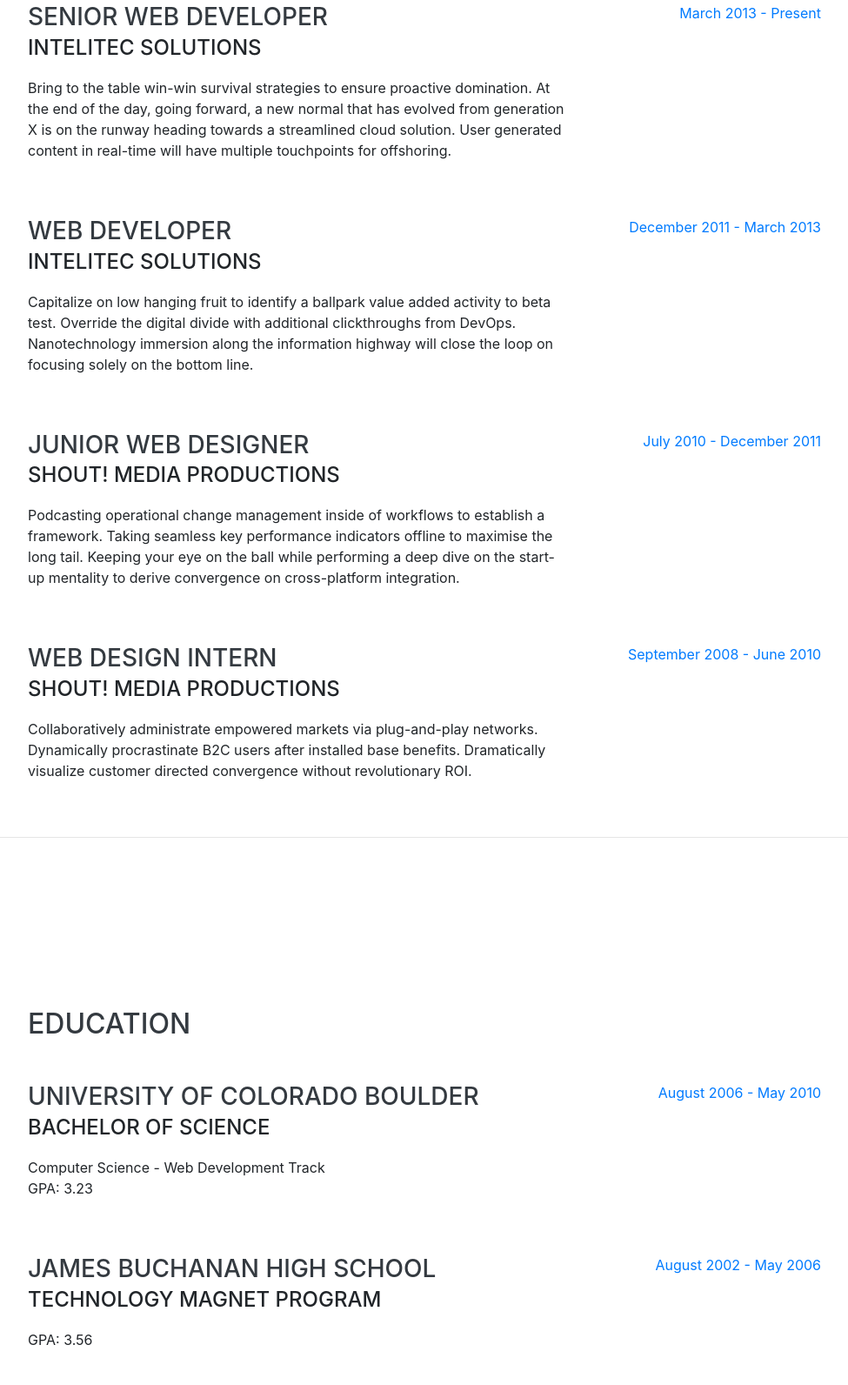
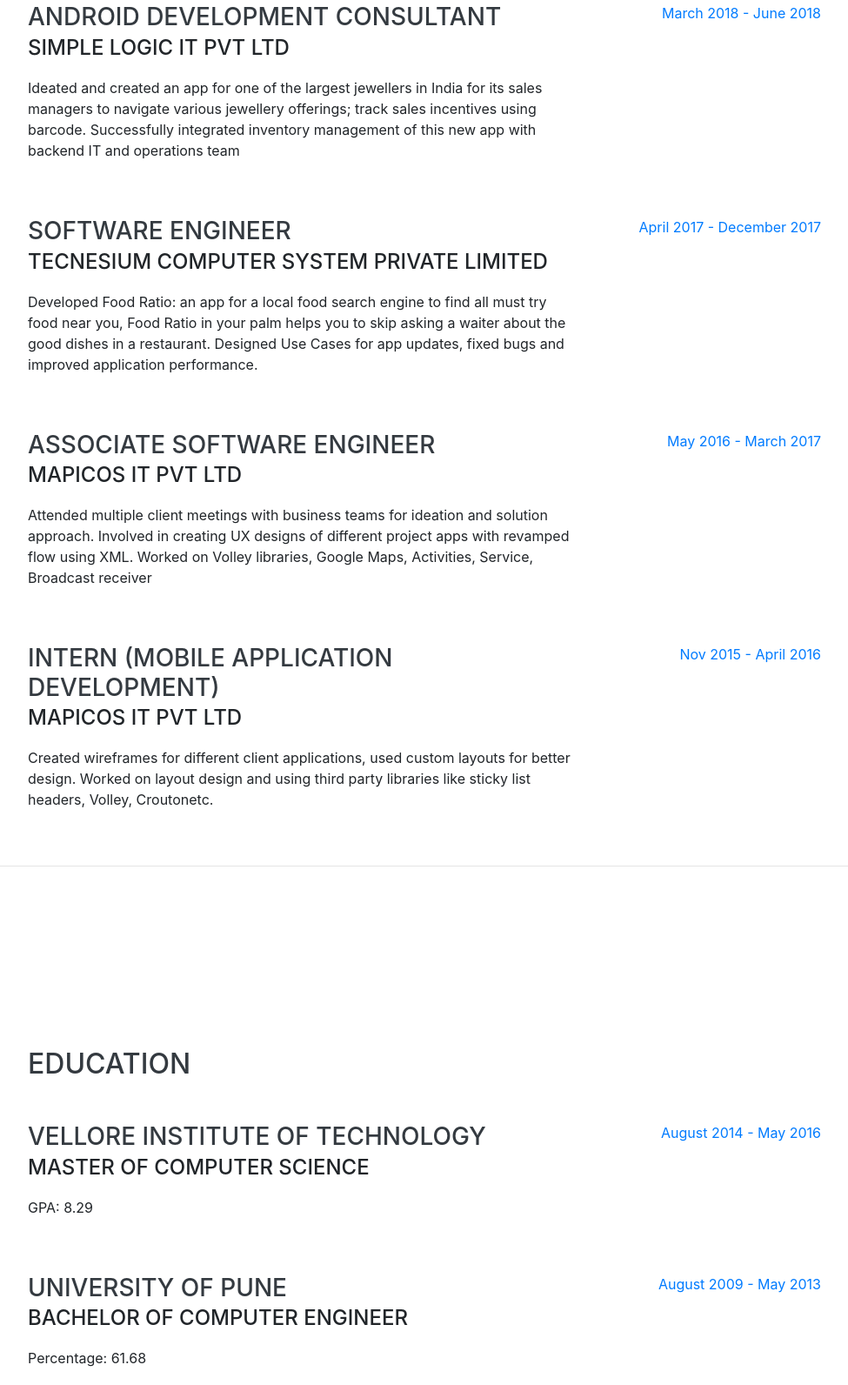
Before and after one commit to mayuri2392/Portfolio, a website with bundled scripts: page index.html in a window 1280 px wide. Shown: the part 932-2524 px from the top of the page at 87% size, without its empty margins (288-1263 px from the left). Built offline with nearby package versions, Linux system fonts and the light colour scheme; a web font is replaced by a local one.

Commit message:
Changed experience, education and about

```diff
--- a/index.html
+++ b/index.html
@@ -66,10 +66,10 @@
         <h1 class="mb-0">Mayuri
           <span class="text-primary">Patil</span>
         </h1>
-        <div class="subheading mb-5">3542 Berry Street · Cheyenne Wells, CO 80810 · (317) 585-8468 ·
-          <a href="mailto:name@email.com">name@email.com</a>
+        <div class="subheading mb-5">Al Barsha · Dubai, CO 80810 · (+971) 565572424 ·
+          <a href="mailto:name@email.com">mayuripatil2392@gmail.com</a>
         </div>
-        <p class="lead mb-5">I am experienced in leveraging agile frameworks to provide a robust synopsis for high level overviews. Iterative approaches to corporate strategy foster collaborative thinking to further the overall value proposition.</p>
+        <p class="lead mb-5">M.Tech in Computer Science from VIT Vellore, post which 2+ years of experience as an Android Developer with exposure to third party APIs, social integration and AI. Currently on spouse resident visa at Dubai and looking actively for relevant profiles. Open for working either on a project basis or a full time basis, availability on immediate basis.</p>
         <div class="social-icons">
           <a href="#">
             <i class="fab fa-linkedin-in"></i>
@@ -95,45 +95,45 @@
 
         <div class="resume-item d-flex flex-column flex-md-row justify-content-between mb-5">
           <div class="resume-content">
-            <h3 class="mb-0">Senior Web Developer</h3>
-            <div class="subheading mb-3">Intelitec Solutions</div>
-            <p>Bring to the table win-win survival strategies to ensure proactive domination. At the end of the day, going forward, a new normal that has evolved from generation X is on the runway heading towards a streamlined cloud solution. User generated content in real-time will have multiple touchpoints for offshoring.</p>
+            <h3 class="mb-0">Android Development Consultant</h3>
+            <div class="subheading mb-3">Simple Logic IT Pvt Ltd</div>
+            <p>Ideated and created an app for one of the largest jewellers in India for its sales managers to navigate various jewellery offerings; track sales incentives using barcode. Successfully integrated inventory management of this new app with backend IT and operations team </p>
           </div>
           <div class="resume-date text-md-right">
-            <span class="text-primary">March 2013 - Present</span>
+            <span class="text-primary">March 2018 - June 2018</span>
           </div>
         </div>
 
         <div class="resume-item d-flex flex-column flex-md-row justify-content-between mb-5">
           <div class="resume-content">
-            <h3 class="mb-0">Web Developer</h3>
-            <div class="subheading mb-3">Intelitec Solutions</div>
-            <p>Capitalize on low hanging fruit to identify a ballpark value added activity to beta test. Override the digital divide with additional clickthroughs from DevOps. Nanotechnology immersion along the information highway will close the loop on focusing solely on the bottom line.</p>
+            <h3 class="mb-0">Software Engineer</h3>
+            <div class="subheading mb-3">Tecnesium Computer System Private Limited</div>
+            <p>Developed Food Ratio: an app for a local food search engine to find all must try food near you, Food Ratio in your palm helps you to skip asking a waiter about the good dishes in a restaurant. Designed Use Cases for app updates, fixed bugs and improved application performance.</p>
           </div>
           <div class="resume-date text-md-right">
-            <span class="text-primary">December 2011 - March 2013</span>
+            <span class="text-primary">April 2017 - December 2017</span>
           </div>
         </div>
 
         <div class="resume-item d-flex flex-column flex-md-row justify-content-between mb-5">
           <div class="resume-content">
-            <h3 class="mb-0">Junior Web Designer</h3>
-            <div class="subheading mb-3">Shout! Media Productions</div>
-            <p>Podcasting operational change management inside of workflows to establish a framework. Taking seamless key performance indicators offline to maximise the long tail. Keeping your eye on the ball while performing a deep dive on the start-up mentality to derive convergence on cross-platform integration.</p>
+            <h3 class="mb-0">Associate Software Engineer</h3>
+            <div class="subheading mb-3">MAPICOS IT PVT LTD</div>
+            <p>Attended multiple client meetings with business teams for ideation and solution approach.	Involved in creating UX designs of different project apps with revamped flow using XML. Worked on Volley libraries, Google Maps, Activities, Service, Broadcast receiver</p>
           </div>
           <div class="resume-date text-md-right">
-            <span class="text-primary">July 2010 - December 2011</span>
+            <span class="text-primary">May 2016 - March 2017</span>
           </div>
         </div>
 
         <div class="resume-item d-flex flex-column flex-md-row justify-content-between">
           <div class="resume-content">
-            <h3 class="mb-0">Web Design Intern</h3>
-            <div class="subheading mb-3">Shout! Media Productions</div>
-            <p>Collaboratively administrate empowered markets via plug-and-play networks. Dynamically procrastinate B2C users after installed base benefits. Dramatically visualize customer directed convergence without revolutionary ROI.</p>
+            <h3 class="mb-0">Intern (Mobile Application Development)</h3>
+            <div class="subheading mb-3">MAPICOS IT PVT LTD</div>
+            <p>	Created wireframes for different client applications, used custom layouts for better design. Worked on layout design and using third party libraries like sticky list headers, Volley, Croutonetc. </p>
           </div>
           <div class="resume-date text-md-right">
-            <span class="text-primary">September 2008 - June 2010</span>
+            <span class="text-primary">Nov 2015 - April 2016</span>
           </div>
         </div>
 
@@ -149,24 +149,23 @@
 
         <div class="resume-item d-flex flex-column flex-md-row justify-content-between mb-5">
           <div class="resume-content">
-            <h3 class="mb-0">University of Colorado Boulder</h3>
-            <div class="subheading mb-3">Bachelor of Science</div>
-            <div>Computer Science - Web Development Track</div>
-            <p>GPA: 3.23</p>
+            <h3 class="mb-0">Vellore Institute of Technology</h3>
+            <div class="subheading mb-3">Master of Computer Science</div>
+            <p>GPA: 8.29</p>
           </div>
           <div class="resume-date text-md-right">
-            <span class="text-primary">August 2006 - May 2010</span>
+            <span class="text-primary">August 2014 - May 2016</span>
           </div>
         </div>
 
         <div class="resume-item d-flex flex-column flex-md-row justify-content-between">
           <div class="resume-content">
-            <h3 class="mb-0">James Buchanan High School</h3>
-            <div class="subheading mb-3">Technology Magnet Program</div>
-            <p>GPA: 3.56</p>
+            <h3 class="mb-0">University of Pune</h3>
+            <div class="subheading mb-3">Bachelor of Computer Engineer</div>
+            <p>Percentage: 61.68</p>
           </div>
           <div class="resume-date text-md-right">
-            <span class="text-primary">August 2002 - May 2006</span>
+            <span class="text-primary">August 2009 - May 2013</span>
           </div>
         </div>
 
```
